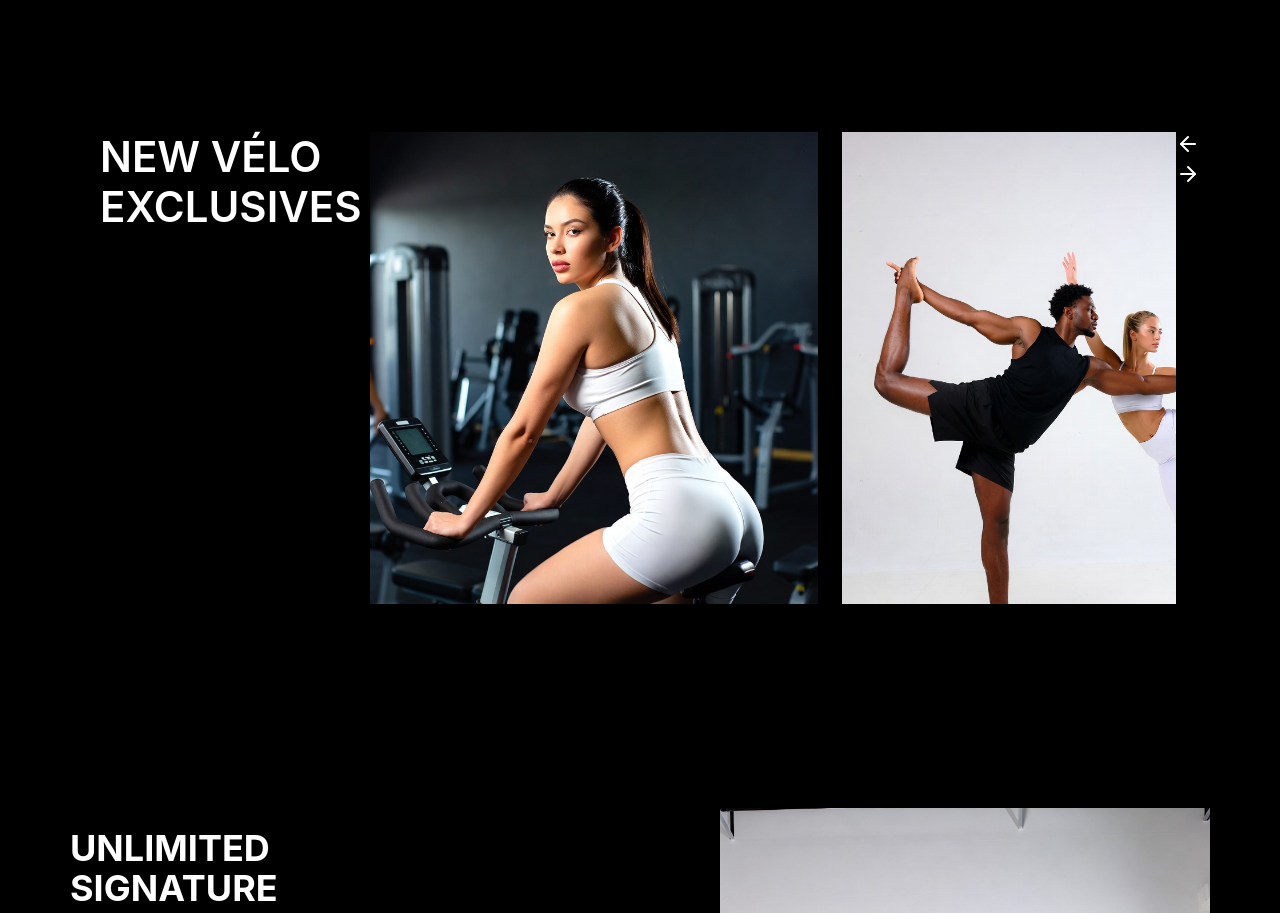
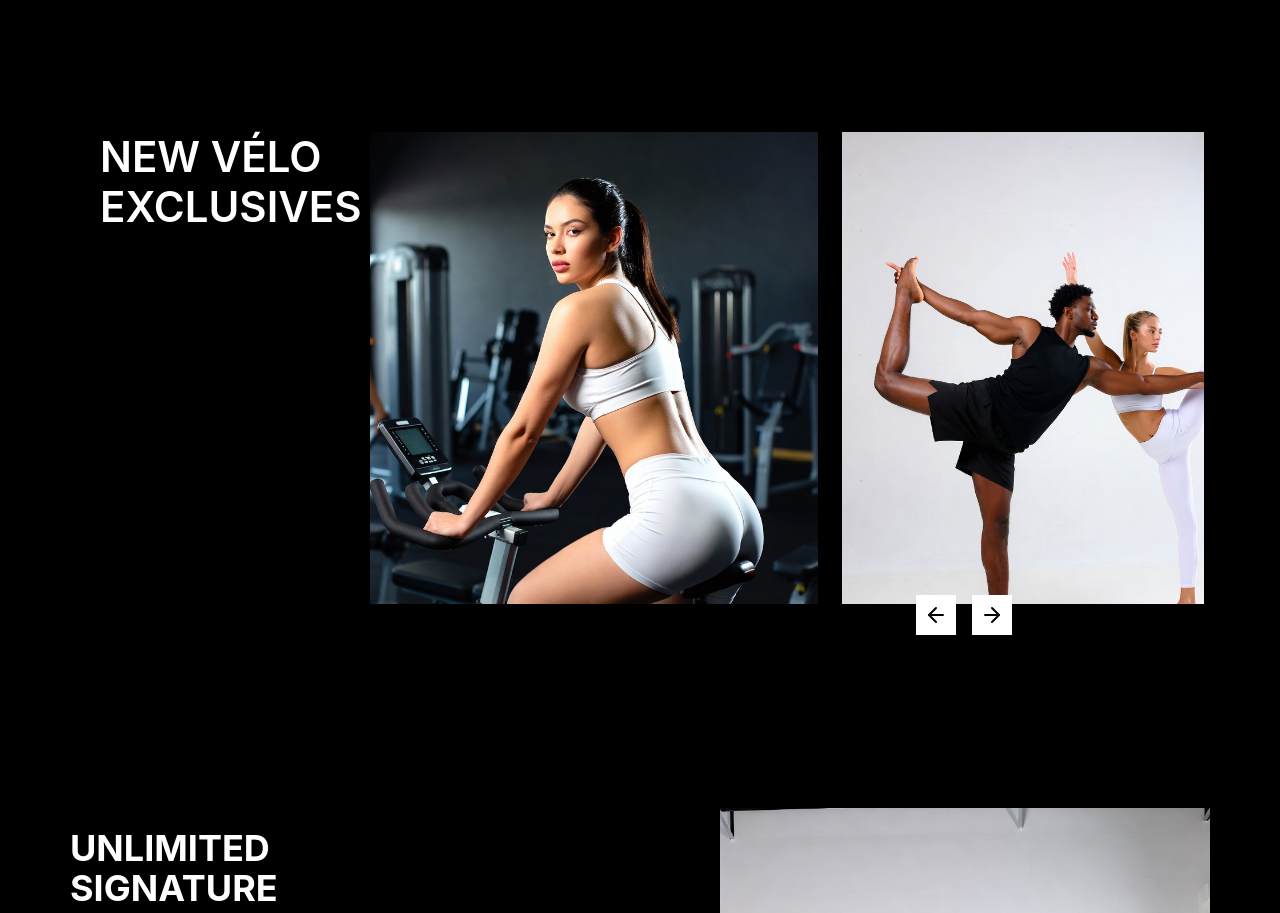
Before and after one commit to Nhlalo/VeloFitness, a React (Vite) app: page /classes in a window 1280 px wide. Shown: the part 780-1693 px from the top of the page. Built offline with nearby package versions, Linux system fonts and the light colour scheme.

Commit message:
feat: style buttons in the exclusives component

```diff
--- a/src/pages/classes/Classes.tsx
+++ b/src/pages/classes/Classes.tsx
@@ -46,7 +46,7 @@ function Exlusives() {
 
   return (
     <Container>
-      <div className="mx-3 mt-8 mb-8 flex flex-col lg:flex-row">
+      <div className="relative mx-3 mt-8 mb-8 flex flex-col lg:flex-row">
         <h2 className="pb-6 text-3xl font-semibold uppercase lg:w-[25%] lg:px-6 lg:text-[2.625rem]">
           New Vélo Exclusives
         </h2>
@@ -66,11 +66,19 @@ function Exlusives() {
             );
           })}
         </div>
-        <div>
-          <button type="button">
+        <div className="absolute right-[17%] bottom-[12%] hidden gap-4 lg:flex">
+          <button
+            type="button"
+            className="flex h-10 w-10 items-center justify-center bg-white text-black"
+            aria-label="View previous slide w-10 h-10"
+          >
             <ArrowLeft aria-hidden />
           </button>
-          <button type="button">
+          <button
+            type="button"
+            aria-label="View next slide "
+            className="flex h-10 w-10 items-center justify-center bg-white text-black"
+          >
             <ArrowRight aria-hidden />
           </button>
         </div>
```
